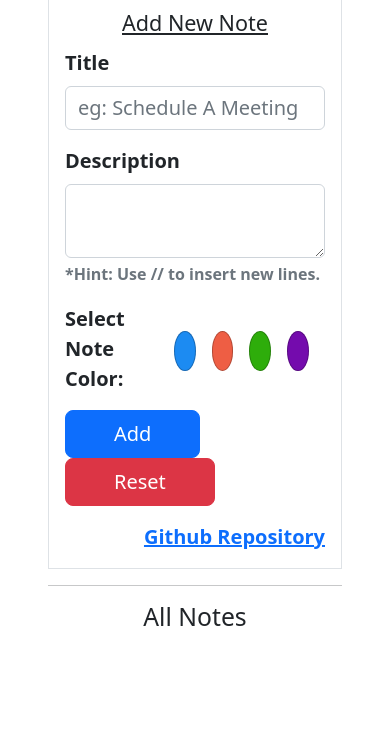
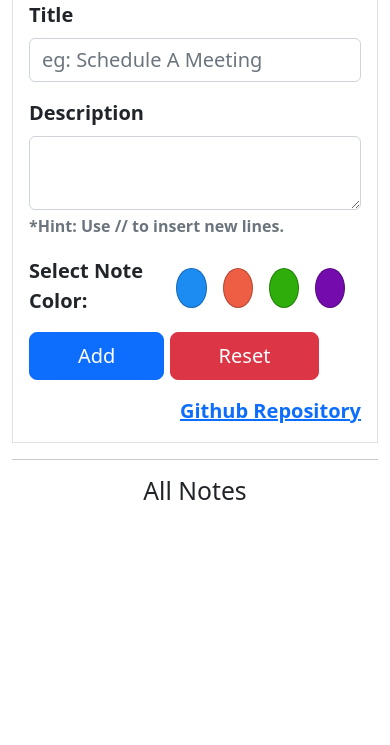
Before and after one commit to OthmaneNissoukin/notes-keeper, a plain HTML site: page index.html in a window 390 px wide. Shown: the part 99-844 px from the top of the page. Drawn offline with nearby package versions, Linux system fonts and the light colour scheme.

Commit message:
Fix the padding for small screens

```diff
--- a/index.html
+++ b/index.html
@@ -12,7 +12,7 @@
     <script src="https://cdn.jsdelivr.net/npm/bootstrap@5.2.3/dist/js/bootstrap.bundle.min.js" defer></script>
 </head>
 <body>
-    <main class="container p-5 position-relative">
+    <main class="container p-md-5 position-relative">
         <!-- Dark Mode Switcher -->
         <div class="dark-mode d-flex align-items-center ">
             <p class="m-0 me-2">Dark Mode</p>
```
